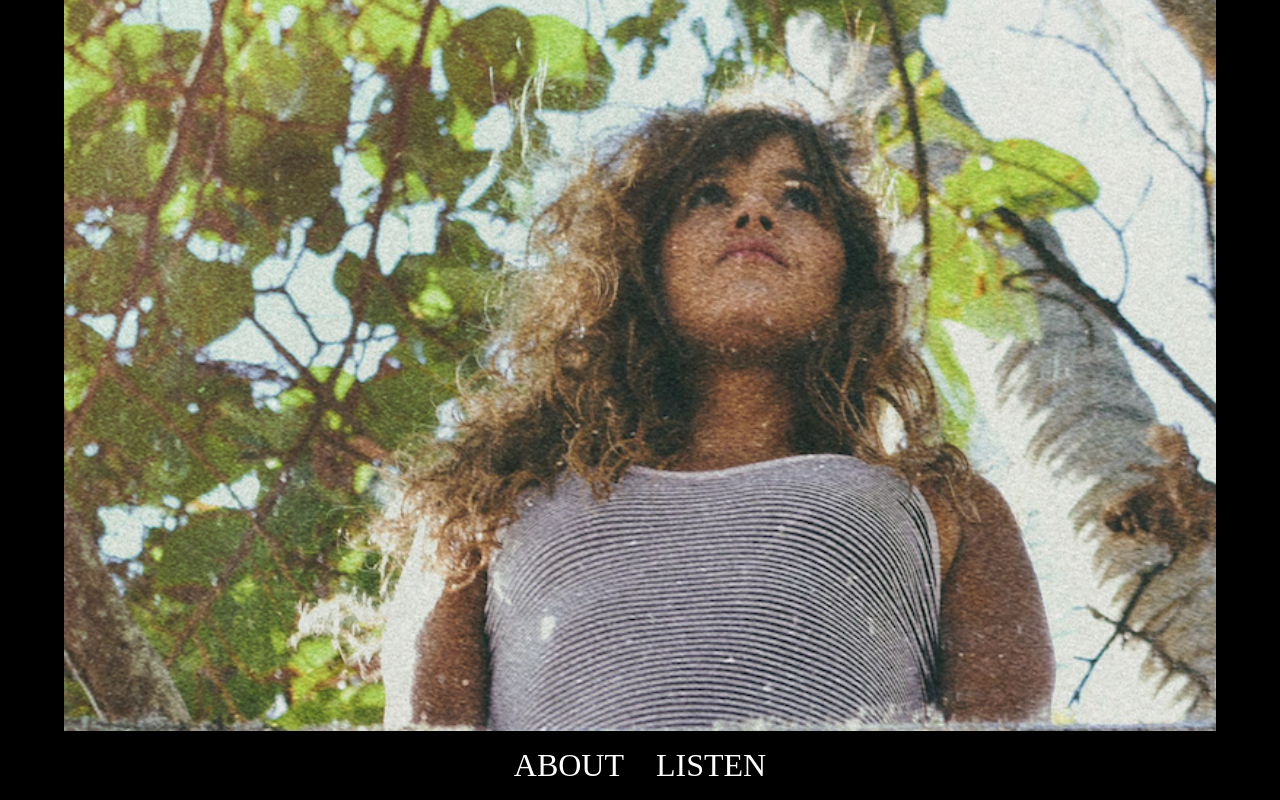
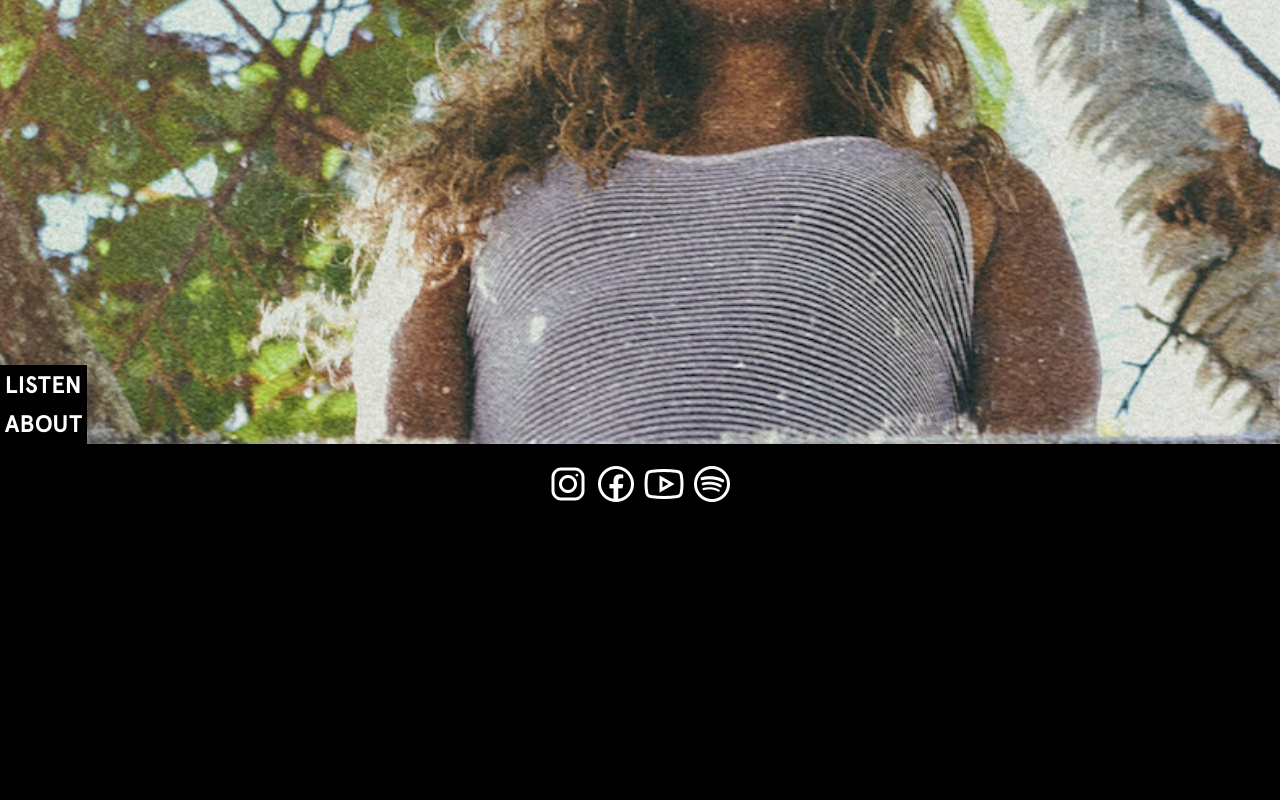
Before and after one commit to jeremieemk/jimena-angel-website, a Next.js app: page / in a window 1280 px wide. Shown: the part 505-1305 px from the top of the page. After the commit the page ends 1029 px from the top, so only its background shows below. Built offline with nearby package versions, Linux system fonts and the light colour scheme.

Commit message:
improved layout

```diff
--- a/pages/LandingPage.js
+++ b/pages/LandingPage.js
@@ -8,28 +8,50 @@ function LandingPage(props) {
   return (
     <Container>
       <Logo src="/img/logo.png" alt="jimena" />
+
+      <PicContainer>
+        <JimenaPic src="/img/jimena-sand.png" alt="jimena" />
+        <h1>JIMENA ANGEL</h1>
+        <Nav />
+      </PicContainer>
       <Icons />
-
-      <JimenaPic src="/img/jimena-sand.png" alt="jimena" />
-      <Nav />
     </Container>
   );
 }
 
+const PicContainer = styled.div`
+  position: relative;
+  width: 100%;
+  display: flex;
+  justify-content: center;
+  h1 {
+    position: absolute;
+    top: 0;
+    right: 0;
+    margin-block-start: 0;
+    background: black;
+    padding: 0.3rem;
+  }
+`;
+
 const Container = styled.div`
   display: flex;
-  justify-content: space-between;
   flex-direction: column;
   align-items: center;
+  height: 100vh;
+  justify-content: center;
+  position: relative;
+  color: #d2e1dd;
 `;
 
 const JimenaPic = styled.img`
-  width: 90%;
+  width: 100%;
 `;
 const Logo = styled.img`
   filter: invert(100%);
-  height: 3rem;
-  margin-top: 3rem;
+  height: 1em;
+  position: absolute;
+  bottom: 0;
 `;
 
 export default LandingPage;
--- /dev/null
+++ b/pages/_document.js
@@ -0,0 +1,30 @@
+import Document from "next/document";
+import { ServerStyleSheet } from "styled-components";
+
+export default class MyDocument extends Document {
+  static async getInitialProps(ctx) {
+    const sheet = new ServerStyleSheet();
+    const originalRenderPage = ctx.renderPage;
+
+    try {
+      ctx.renderPage = () =>
+        originalRenderPage({
+          enhanceApp: (App) => (props) =>
+            sheet.collectStyles(<App {...props} />),
+        });
+
+      const initialProps = await Document.getInitialProps(ctx);
+      return {
+        ...initialProps,
+        styles: (
+          <>
+            {initialProps.styles}
+            {sheet.getStyleElement()}
+          </>
+        ),
+      };
+    } finally {
+      sheet.seal();
+    }
+  }
+}
--- a/pages/components/Icons.js
+++ b/pages/components/Icons.js
@@ -5,25 +5,26 @@ export default function Icons() {
   return (
     <IconList>
       <a href="https://www.instagram.com/jimenangel/" target="_blank">
-        <i class="lab la-instagram"></i>
+        <i className="lab la-instagram"></i>
       </a>
       <a href="https://www.facebook.com/jimenaangeloficial" target="_blank">
-        <i class="lab la-facebook"></i>
+        <i className="lab la-facebook"></i>
       </a>
       <a href="https://www.youtube.com/user/jimenangel1" target="_blank">
-        <i class="lab la-youtube"></i>
+        <i className="lab la-youtube"></i>
       </a>
       <a
         href="https://open.spotify.com/artist/1K0Pin4AUnN7GVGJaS7z0E"
         target="_blank"
       >
-        <i class="lab la-spotify"></i>
+        <i className="lab la-spotify"></i>
       </a>
     </IconList>
   );
 }
 
 const IconList = styled.div`
+  top: 0;
   a:visited {
     color: inherit;
   }
--- a/pages/components/Nav.js
+++ b/pages/components/Nav.js
@@ -4,25 +4,28 @@ import styled from "styled-components";
 export default function Nav() {
   return (
     <NavList>
-      <li>About</li>
-      <li>Listen</li>
+      <span>Listen</span>
+      <span>About</span>
     </NavList>
   );
 }
 
-const NavList = styled.ul`
+const NavList = styled.div`
   padding-inline-start: 0;
   display: flex;
-  width: 100%;
+  flex-direction: column;
   justify-content: center;
   margin-block-start: 0;
   margin-block-end: 0;
-  li {
+  position: absolute;
+  left: 0;
+  bottom: 0;
+  span {
     cursor: pointer;
-    font-size: 2em;
+    font-size: 1.5em;
+    background: black;
     text-transform: uppercase;
-    list-style: none;
     color: white;
-    margin: 1rem;
+    padding: 0.3rem;
   }
 `;
--- a/pages/index.js
+++ b/pages/index.js
@@ -20,9 +20,7 @@ export default function Home() {
         ></link>
       </Head>
       <GlobalStyle />
-      <body>
-        <LandingPage />
-      </body>
+      <LandingPage />
     </>
   );
 }
@@ -42,14 +40,11 @@ const GlobalStyle = createGlobalStyle`
   };
   body {
     margin: 0;
-    background: black
+    background: black;
+    font-family: apercu-bold;
+    width: 100%;
+    margin: 0px;
   }
-`;
-
-const Body = styled.body`
-  font-family: apercu-bold;
-  width: 100%;
-  margin: 0px;
 `;
 
 const Header = styled.div`
```
